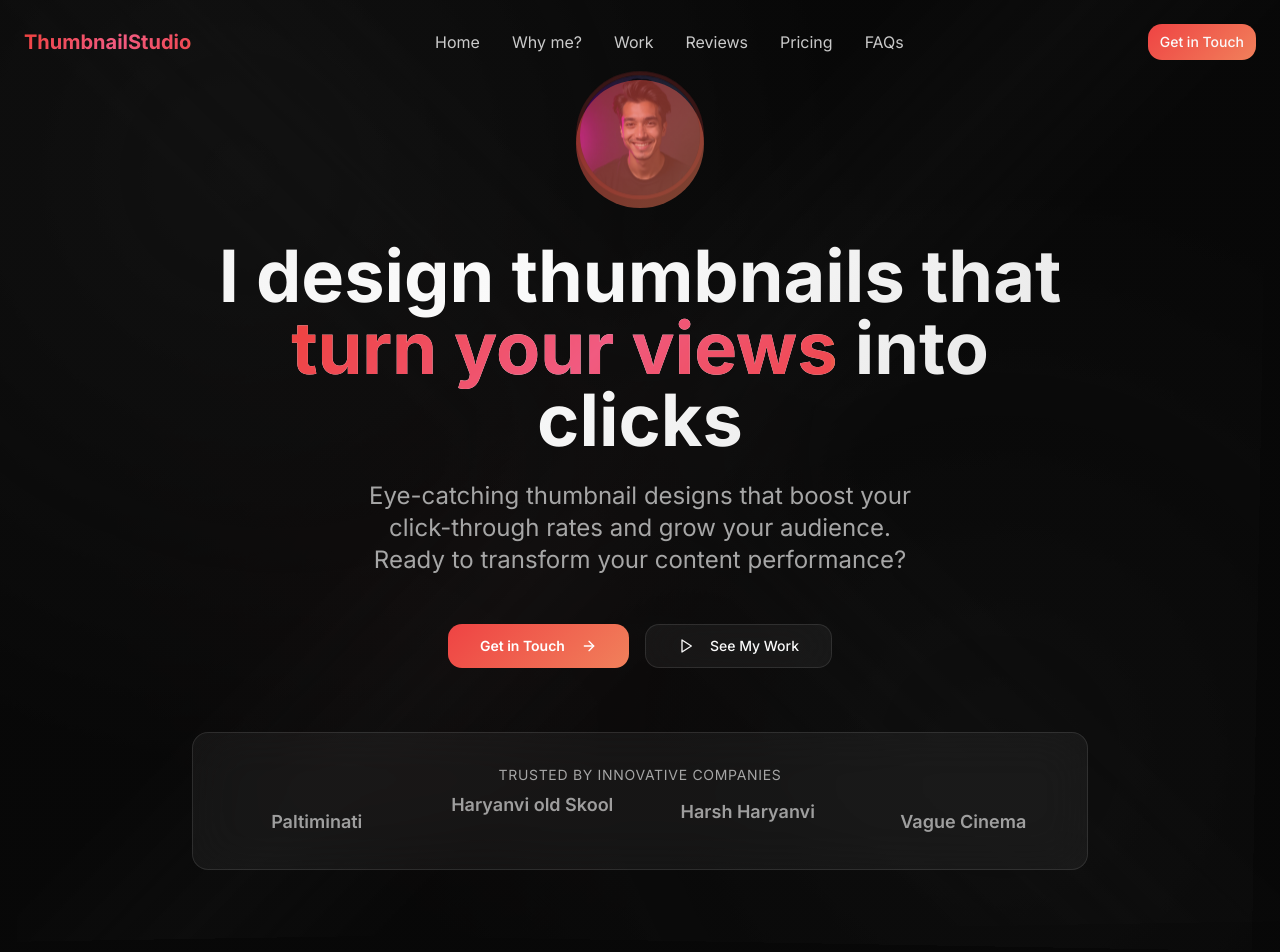
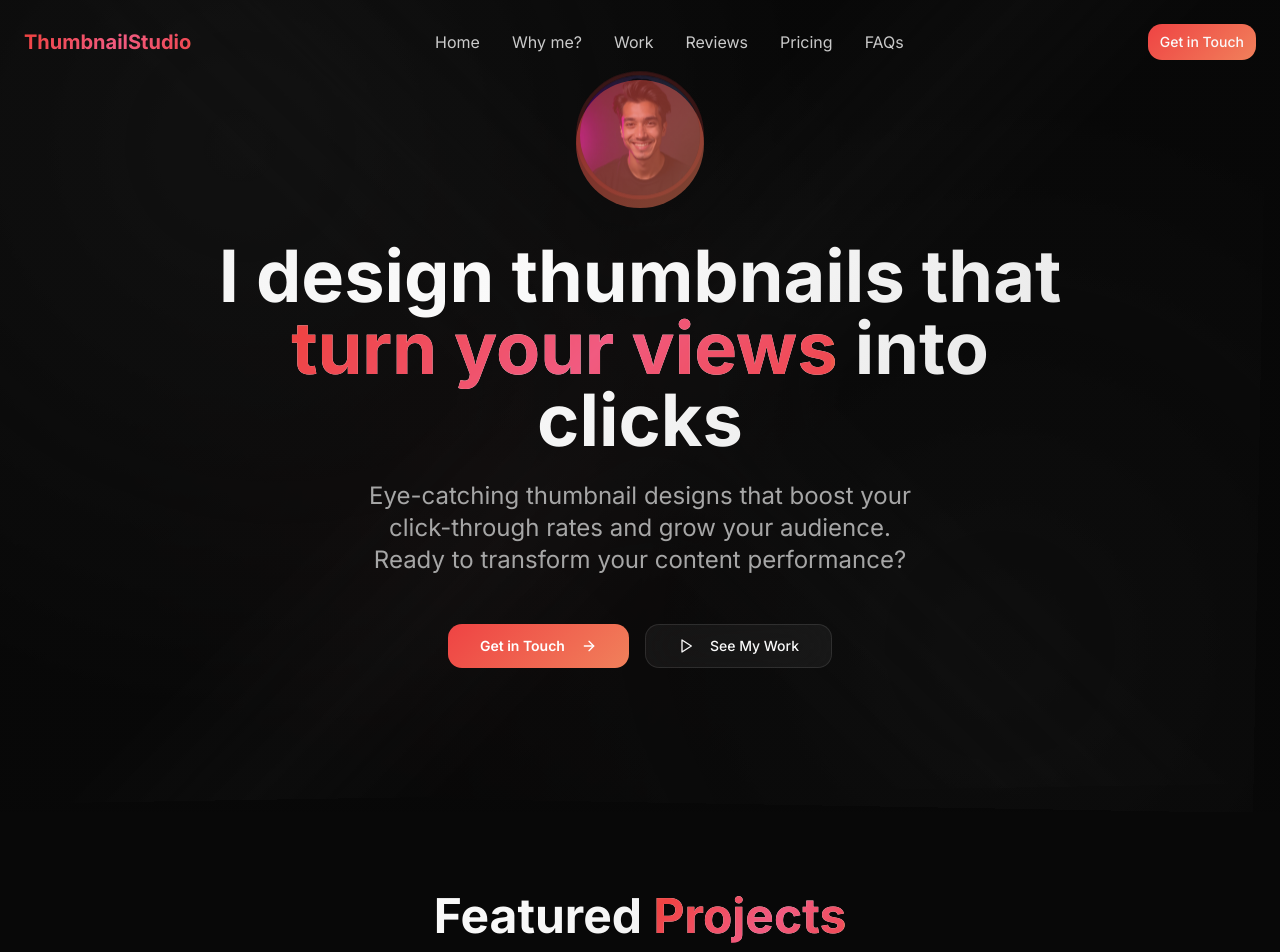
Before and after one commit to chetanS170/chetan-sharma-portfolio, a React (Vite) app: page / in a window 1280 px wide. Shown: the top 952 px of the page. Built offline with nearby package versions, Linux system fonts and the light colour scheme.

Commit message:
Remove client logos section
Removed the "Trusted by innovative companies" section from the Hero component.

```diff
--- a/src/components/HeroSection.tsx
+++ b/src/components/HeroSection.tsx
@@ -73,23 +73,6 @@ const HeroSection = () => {
             </Button>
           </div>
 
-          {/* Client Logos */}
-          <div className="glass-card p-8 max-w-4xl mx-auto">
-            <p className="text-sm text-muted-foreground mb-6 uppercase tracking-wider">
-              Trusted by innovative companies
-            </p>
-            <div className="grid grid-cols-2 md:grid-cols-4 gap-8 items-center justify-items-center opacity-60">
-              {['Paltiminati', 'Haryanvi old Skool', 'Harsh Haryanvi', 'Vague Cinema'].map((brand, index) => (
-                <div
-                  key={brand}
-                  className="text-lg font-semibold hover:opacity-100 transition-opacity duration-300 hover:text-primary cursor-pointer floating"
-                  style={{ animationDelay: `${index * 0.2}s` }}
-                >
-                  {brand}
-                </div>
-              ))}
-            </div>
-          </div>
         </div>
       </div>
     </section>
```
